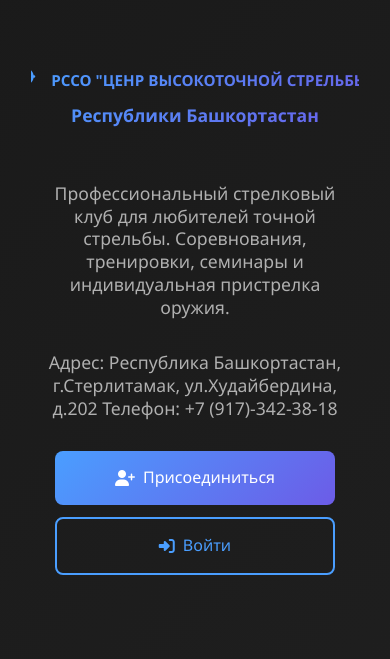
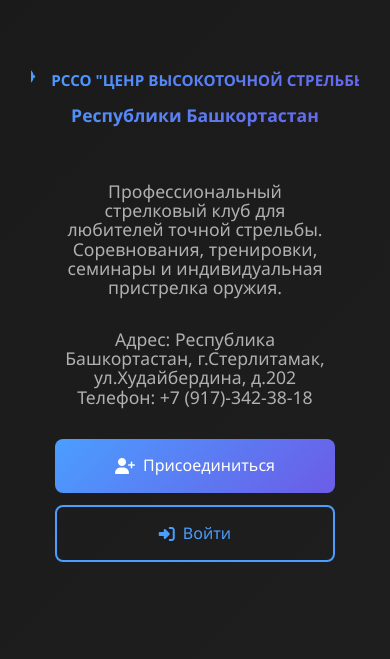
Before and after one commit to testMonzeN/cvs, a Django app: page / in a window 390 px wide. Shown: the part 77-736 px from the top of the page. Run offline with Django 5.2, Linux system fonts and the light colour scheme; data that the repository does not hold is empty; some libraries are stand-ins or nearby versions.

Commit message:
mini-fix main page

```diff
--- a/static/css/base.css
+++ b/static/css/base.css
@@ -206,23 +206,23 @@
 
 /* Hero description и contact */
 .hero-description {
-    font-size: 0.5rem;
+    font-size: 0.7rem !important;
     color: var(--text-secondary);
-    margin-bottom: 2rem;
+    margin-bottom: 1.5rem;
     max-width: 600px;
     margin-left: auto;
     margin-right: auto;
-    line-height: 1.6;
+    line-height: 1.5;
 }
 
 .hero-contact {
-    font-size: 0.5rem;
+    font-size: 0.7rem !important;
     color: var(--text-secondary);
-    margin-bottom: 2rem;
+    margin-bottom: 1.5rem;
     max-width: 755px;
     margin-left: auto;
     margin-right: auto;
-    line-height: 1.6;
+    line-height: 1.5;
 }
 
 /* Адаптивность для разных экранов */
@@ -275,9 +275,9 @@
     }
     .hero-description,
     .hero-contact {
-        font-size: 0.6rem;
-        margin-bottom: 1rem;
-        line-height: 1.4;
+        font-size: 0.55rem !important;
+        margin-bottom: 0.8rem;
+        line-height: 1.3;
     }
 }
 
@@ -294,9 +294,20 @@
     }
     .hero-description,
     .hero-contact {
-        font-size: 0.55rem;
-        margin-bottom: 0.8rem;
-        line-height: 1.4;
+        font-size: 0.4rem !important;
+        margin-bottom: 0.5rem !important;
+        line-height: 1.2 !important;
+        max-width: 90% !important;
+    }
+}
+
+@media (max-width: 550px) {
+    .hero-description,
+    .hero-contact {
+        font-size: 0.35rem !important;
+        margin-bottom: 0.4rem !important;
+        line-height: 1.2 !important;
+        padding: 0 1rem !important;
     }
 }
 
@@ -313,9 +324,9 @@
     }
     .hero-description,
     .hero-contact {
-        font-size: 0.5rem;
-        margin-bottom: 0.6rem;
-        line-height: 1.3;
+        font-size: 0.3rem !important;
+        margin-bottom: 0.3rem !important;
+        line-height: 1.1 !important;
     }
 }
 
```
Also changed, not shown: 1 other file.
